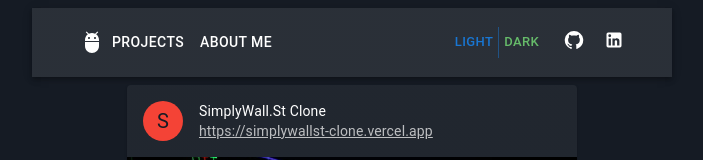
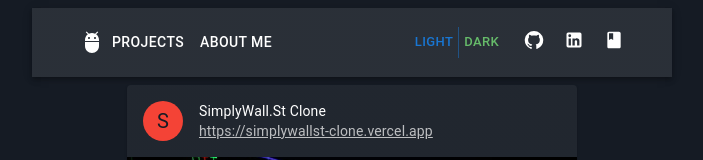
Before and after one commit to jonattfin/canarybirdtech-web, a Next.js app: page / in a window 1280 px wide. Shown: the top 160 px of the page, without its empty margins (288-991 px from the left). Built offline with nearby package versions, Linux system fonts and the light colour scheme.

Commit message:
added the blog url

```diff
--- a/src/_shared_/header.tsx
+++ b/src/_shared_/header.tsx
@@ -9,6 +9,7 @@
 import styled from "@emotion/styled";
 import GitHubIcon from "@mui/icons-material/GitHub";
 import LinkedInIcon from '@mui/icons-material/LinkedIn';
+import BookIcon from '@mui/icons-material/Book';
 import { useRouter } from "next/router";
 
 const pages = [
@@ -72,11 +73,19 @@
             </a>
             <ExtraParagraph />
             <a
-              href="https://www.linkedin.com/in/catalin-andrei-57936032/"
+              href="https://www.linkedin.com/in/catalin-andrei-57936032"
               target="_blank"
               rel="noreferrer"
             >
               <LinkedInIcon fontSize="small"/>
+            </a>
+            <ExtraParagraph />
+            <a
+              href="https://www.thepragmaticgeek.com"
+              target="_blank"
+              rel="noreferrer"
+            >
+              <BookIcon fontSize="small"/>
             </a>
           </Toolbar>
         </Container>
```
